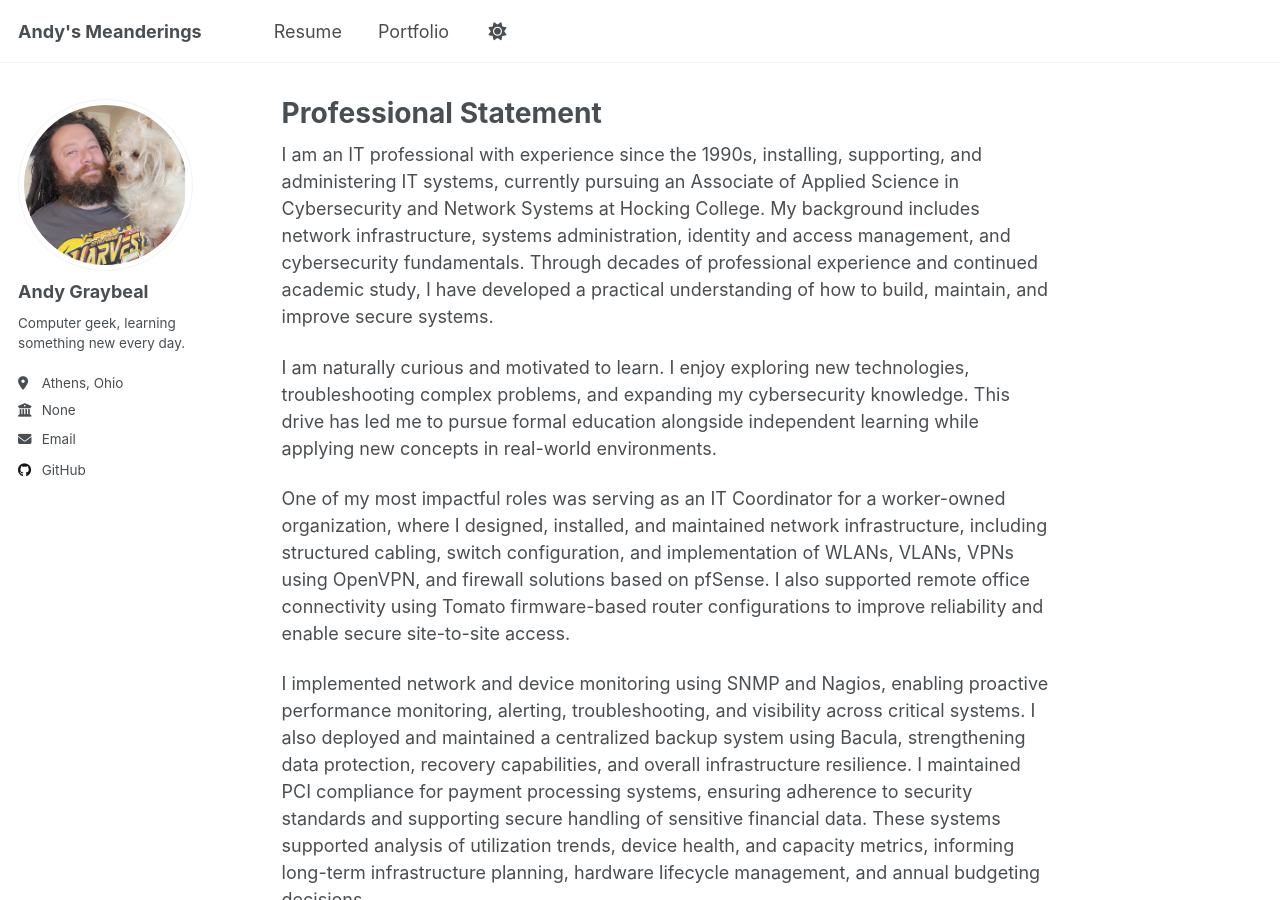
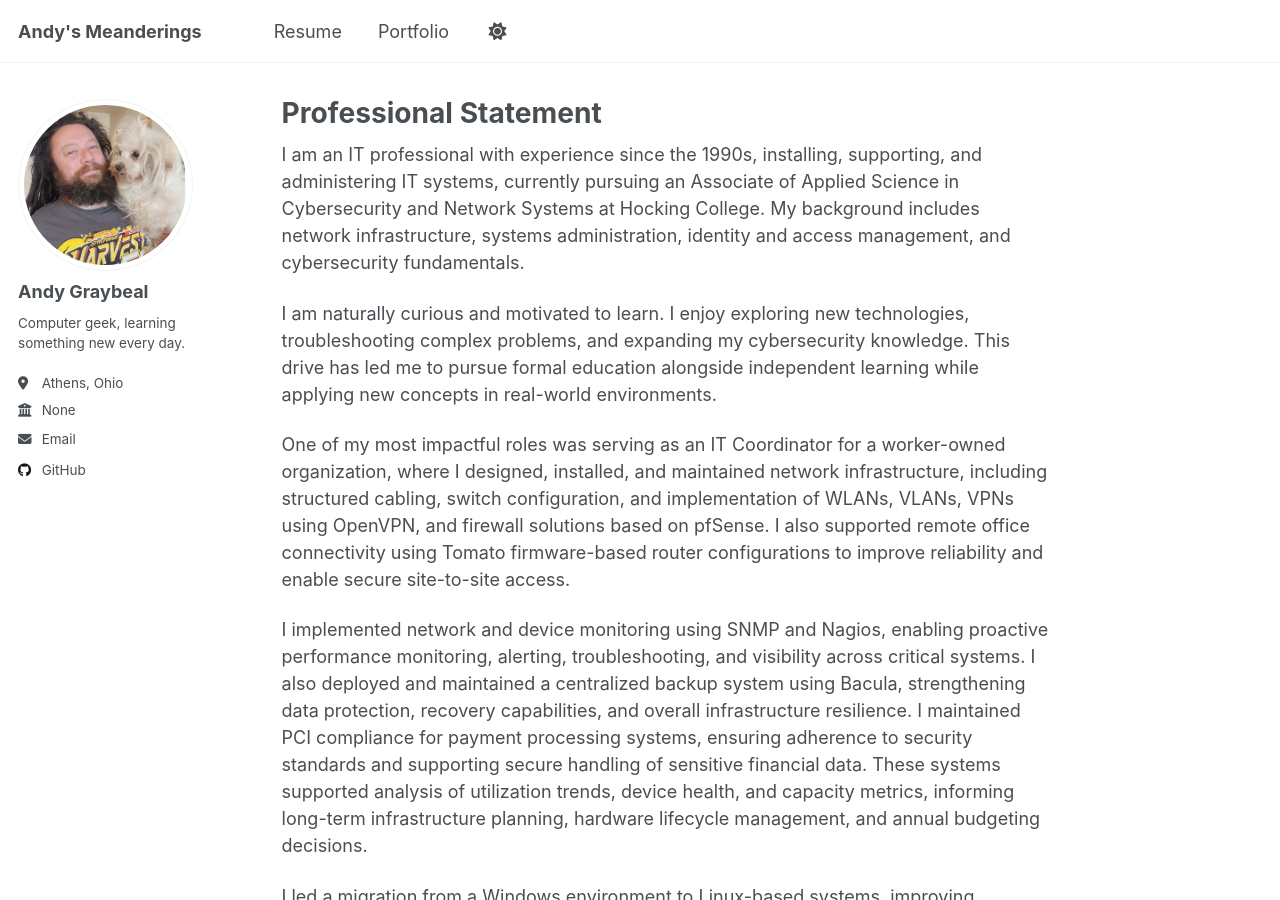
Before and after one commit to andy-graybeal/andy-graybeal.github.io, a Jekyll site: the page built from _pages/about.md, in a window 1280 px wide and 900 px high. Built offline with Jekyll 4.4.1, drawn with Linux system fonts in a browser that asks for light colours; a script that is not in the unit is left out.

Commit message:
Update about.md

```diff
--- a/_pages/about.md
+++ b/_pages/about.md
@@ -55,7 +55,7 @@ redirect_from:
 # ------
 # More info about configuring Academic Pages can be found in [the guide](https://academicpages.github.io/markdown/), the [growing wiki](https://github.com/academicpages/academicpages.github.io/wiki), and you can always [ask a question on GitHub](https://github.com/academicpages/academicpages.github.io/discussions). The [guides for the Minimal Mistakes theme](https://mmistakes.github.io/minimal-mistakes/docs/configuration/) (which this theme was forked from) might also be helpful. -->
 
-I am an IT professional with experience since the 1990s, installing, supporting, and administering IT systems, currently pursuing an Associate of Applied Science in Cybersecurity and Network Systems at Hocking College. My background includes network infrastructure, systems administration, identity and access management, and cybersecurity fundamentals. Through decades of professional experience and continued academic study, I have developed a practical understanding of how to build, maintain, and improve secure systems.
+I am an IT professional with experience since the 1990s, installing, supporting, and administering IT systems, currently pursuing an Associate of Applied Science in Cybersecurity and Network Systems at Hocking College. My background includes network infrastructure, systems administration, identity and access management, and cybersecurity fundamentals.
 
 I am naturally curious and motivated to learn. I enjoy exploring new technologies, troubleshooting complex problems, and expanding my cybersecurity knowledge. This drive has led me to pursue formal education alongside independent learning while applying new concepts in real-world environments.
 
```
